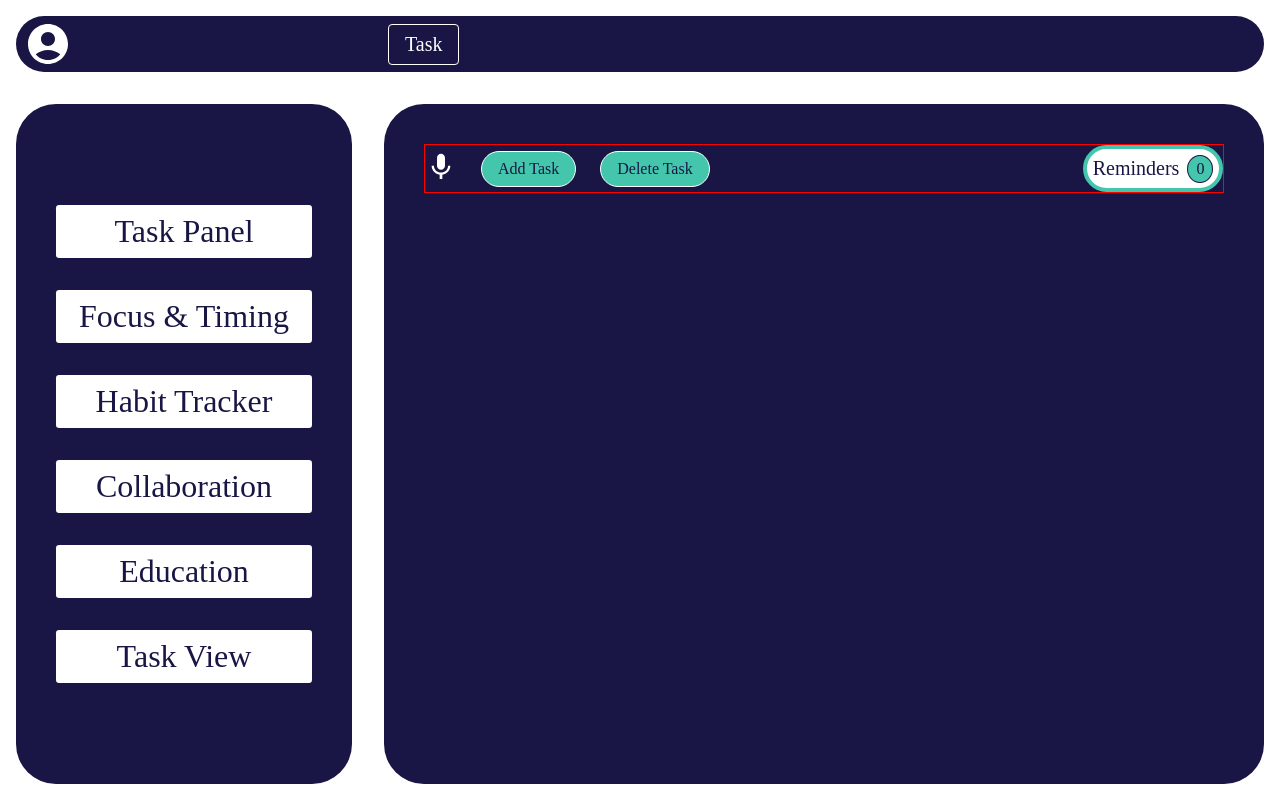
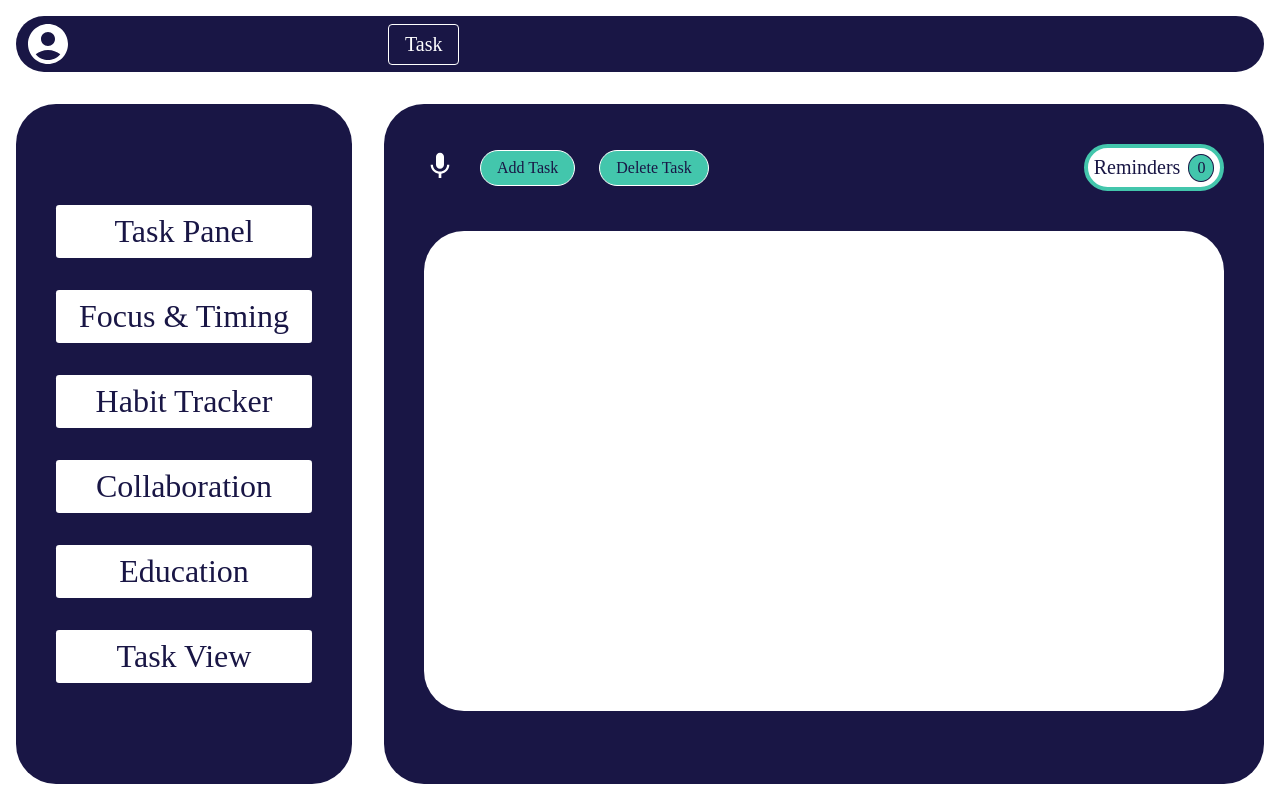
Before and after one commit to sidd19898/JSWM, a React app in the folder frontend/: page /dashboard in a window 1280 px wide. Built offline with nearby package versions, Linux system fonts and the light colour scheme; the HTML template or start-up script is replaced by a standard one.

Commit message:
starter template for task view is added

```diff
--- a/frontend/src/components/OperatingBoard.jsx
+++ b/frontend/src/components/OperatingBoard.jsx
@@ -2,6 +2,7 @@ import "./allinone.css"
 import MicIcon from '@mui/icons-material/Mic';
 import { Button2 } from "./Button2";
 import { Reminder } from "./reminder";
+import { Taskview } from "./Taskview";
 
 export function Operator(){
     return(
@@ -16,6 +17,9 @@ export function Operator(){
                      <div><Reminder children1={"Reminders"} children2={0}></Reminder></div>
                  </div>
             </div>
+            <div>
+                <Taskview></Taskview>
+            </div>
         </div>
 
     )
--- /dev/null
+++ b/frontend/src/components/Taskview.jsx
@@ -0,0 +1,9 @@
+import "../components/allinone.css"
+
+export function Taskview() {
+  return (
+    <div className="taskview">
+
+    </div>
+  )
+}
--- a/frontend/src/components/allinone.css
+++ b/frontend/src/components/allinone.css
@@ -145,7 +145,6 @@ border: #191645 solid 2px
     gap:1rem;
     align-items: center;
     justify-content: space-between;
-    border: solid red 1px;
 }
 
 .SideBar{
@@ -238,3 +237,10 @@ cursor: pointer;
  font-size: 2vmin;
  margin-left: 1vmin;
 }
+
+.taskview{
+    background-color: white;
+    margin-top: 5vmin;
+    border-radius: 5vmin;
+    height: 60vmin;
+}
```
